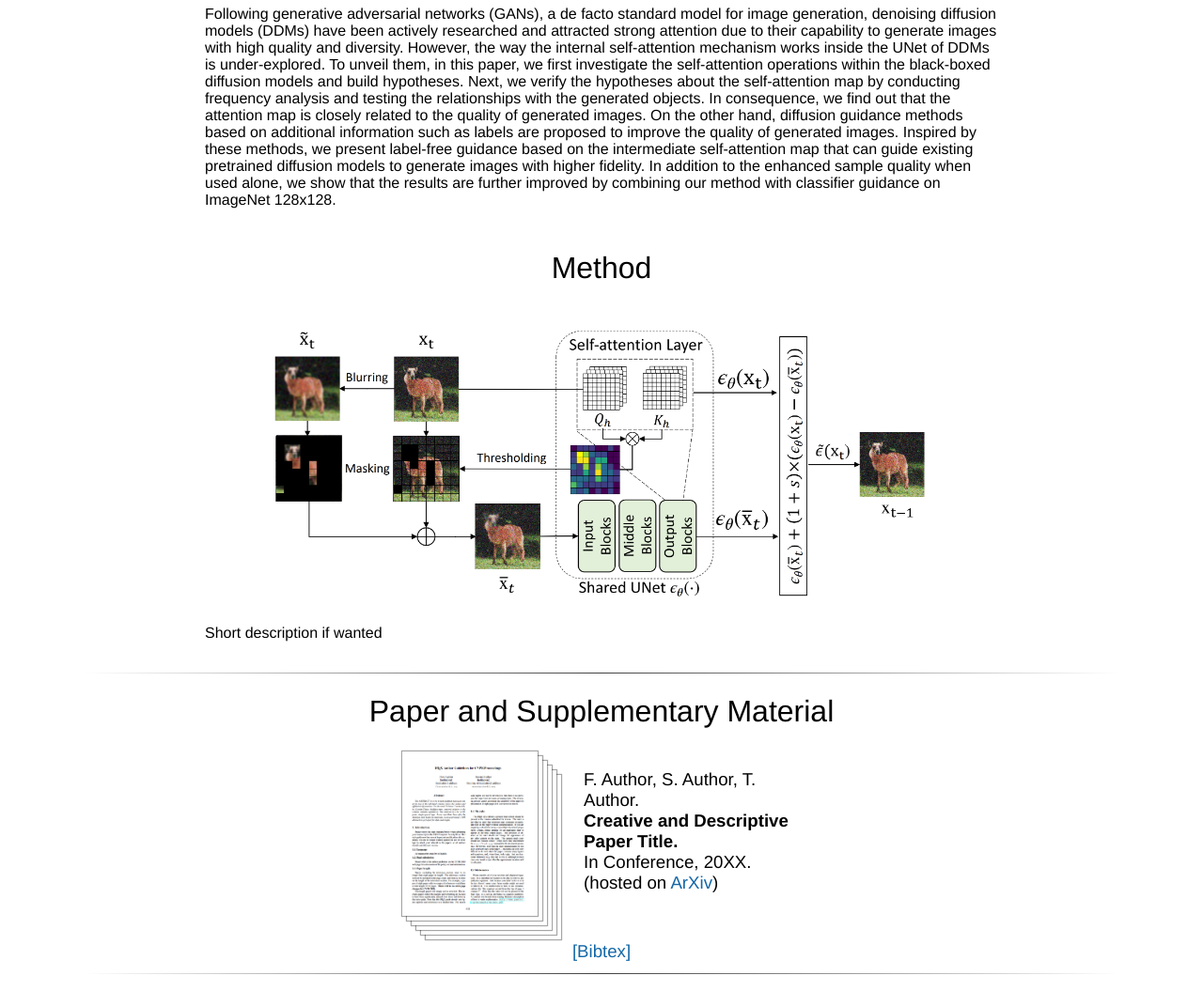
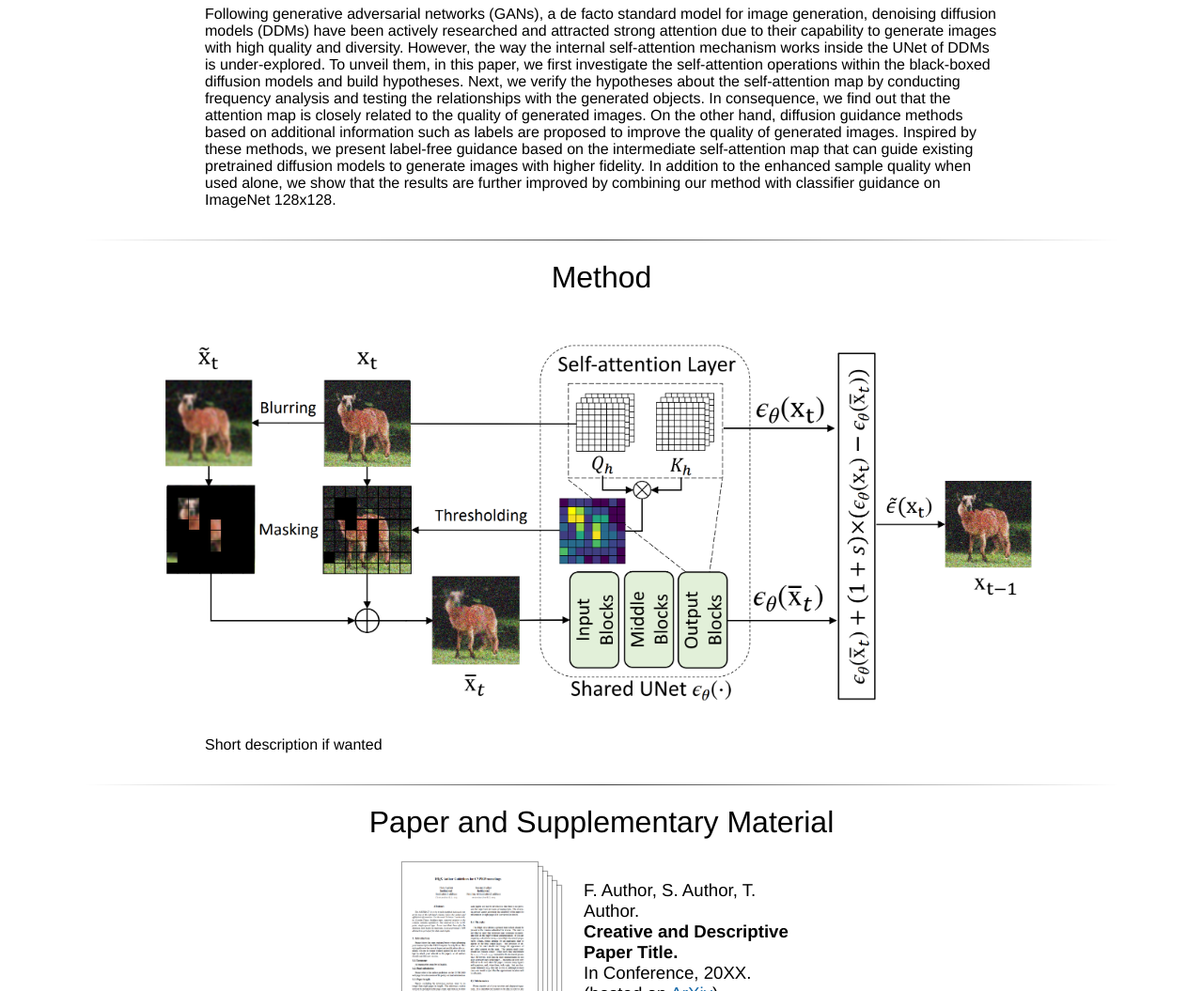
Before and after one commit to SusungHong/Self-Attention-Guidance, a plain HTML site: page index.html in a window 1280 px wide. Shown: the part 1138-2193 px from the top of the page at 94% size. Drawn offline with Linux system fonts and the light colour scheme; a script that the page names is missing.

Commit message:
fig size

```diff
--- a/index.html
+++ b/index.html
@@ -224,6 +224,8 @@
 	</table>
 	<br>
 
+	<hr>
+
 	<center><h1>Method</h1></center>
 
 	<table align=center width=420px>
@@ -238,7 +240,7 @@
 		<tr>
 			<td align=center width=400px>
 				<center>
-					<td><img class="round" style="width:750px" src="./resources/method_diagram.png"/></td>
+					<td><img class="round" style="width:1000px" src="./resources/method_diagram.png"/></td>
 				</center>
 			</td>
 		</tr>
```
